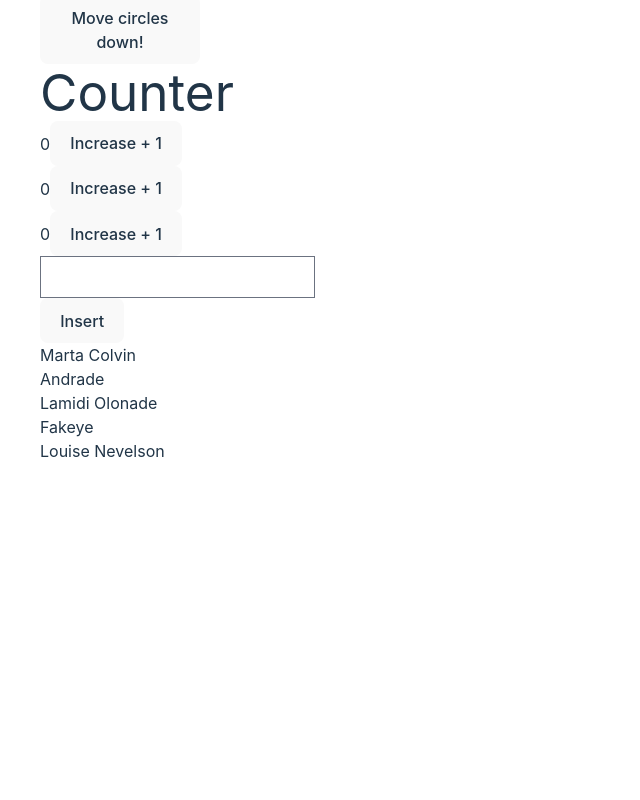
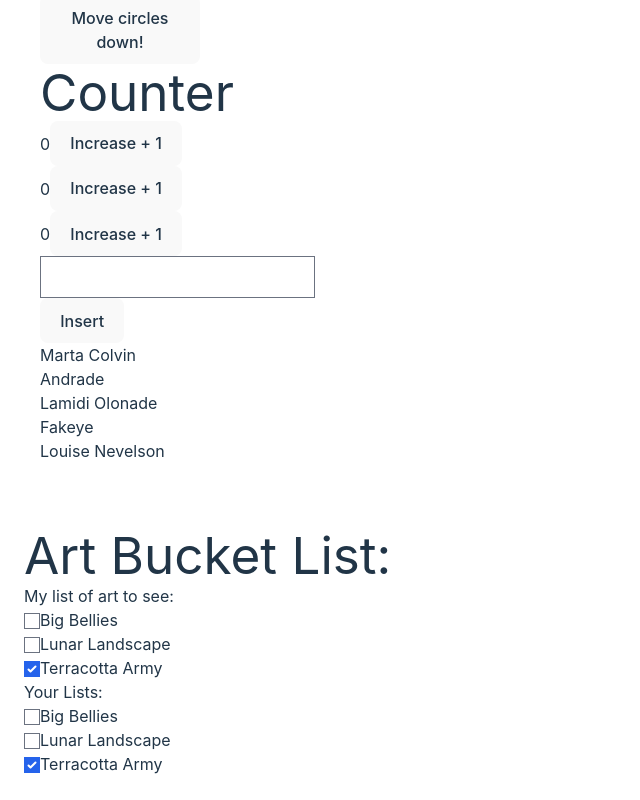
Before and after one commit to anish1A1/React-Practise-from-Documentation, a React (Vite) app: page / in a window 1280 px wide. Shown: the part 2041-2841 px from the top of the page, without its empty margins (0-640 px from the left). Before the commit the page ends 2544 px from the top, so only its background shows below. Built offline with nearby package versions, Linux system fonts and the light colour scheme.

Commit message:
Updating objects inside arrays

```diff
--- a/src/App.jsx
+++ b/src/App.jsx
@@ -15,6 +15,7 @@ import RemoveList from './UpdatingArrays/RemoveList'
 import TransfArray from './UpdatingArrays/TransfArray'
 import ReplceItem from './UpdatingArrays/ReplceItem'
 import InsertArray from './UpdatingArrays/InsertArray'
+import UpdatingObjectArray from './UpdatingArrays/UpdatingObjectArray'
 
 function App() {
 
@@ -58,6 +59,11 @@ function App() {
       <TransfArray />
       <ReplceItem />
       <InsertArray />
+
+     </div>
+
+     <div className='m-3 p-3 '>
+     <UpdatingObjectArray />
      </div>
     </>
   )
--- /dev/null
+++ b/src/UpdatingArrays/ItemList.jsx
@@ -0,0 +1,28 @@
+/* eslint-disable react/prop-types */
+
+// Button for the UpdatingObjectArray jsx file
+export default function ItemList({ artworks, onToggle }) {
+
+
+    return(
+
+        <ul>
+            {artworks.map( arts =>  (
+                <li key={arts.id}>
+                    <label>
+                        <input type="checkbox" checked={arts.seen}
+                        onChange={e => {
+                            onToggle(
+                                arts.id,
+                                e.target.checked
+                            )
+                        }}
+                        />
+                        {arts.title}
+                    </label>
+                </li>
+            ))}
+        </ul>
+
+    );
+}
--- /dev/null
+++ b/src/UpdatingArrays/UpdatingObjectArray.jsx
@@ -0,0 +1,57 @@
+import { useState } from "react";
+import ItemList from "./ItemList";
+
+//let nextId = 3;
+
+const initialList = [
+    { id: 0, title: 'Big Bellies', seen: false },
+    { id: 1, title: 'Lunar Landscape', seen: false },
+    { id: 2, title: 'Terracotta Army', seen: true },
+  ];
+
+export default function UpdatingObjectArray() {
+
+    let [yourList,setYourList] = useState(initialList);
+    let [mylist, setMylist] = useState(initialList);
+
+    function handleListToggle(artworkId, nextSeen) {
+        const myNextList = [...mylist];
+        const artworks = myNextList.find(
+            a => a.id === artworkId
+        );
+        artworks.seen = nextSeen;
+        setMylist(myNextList);
+    }
+
+
+    function handleYourListToggle(artworkId, nextSeen) {
+
+        const yourNextList = [...yourList];
+        const yourArtsworks = yourList.find(
+            a => a.id === artworkId
+        );
+        yourArtsworks.seen = nextSeen;
+        setYourList(yourNextList);
+    }
+
+    return(
+        <div>
+            <h1>
+                Art Bucket List:
+            </h1>
+            <h3> My list of art to see: </h3>
+
+                <ItemList
+                artworks={mylist}
+                onToggle={handleListToggle}
+                />
+
+                <h2>Your Lists:</h2>
+
+                <ItemList
+                artworks={yourList}
+                 onToggle={handleYourListToggle} />
+
+        </div>
+    );
+}
```
